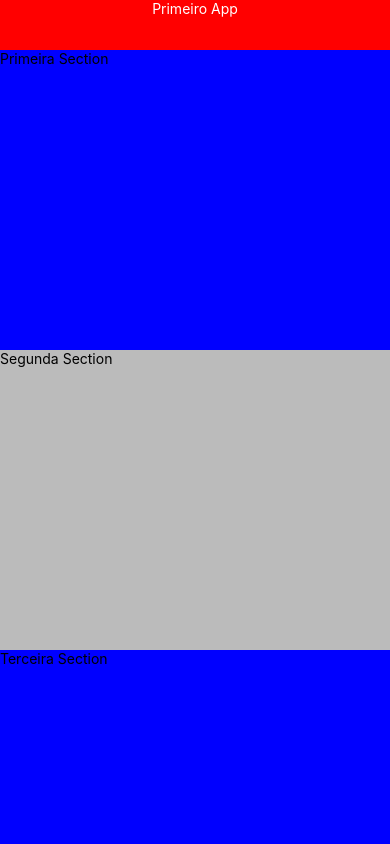
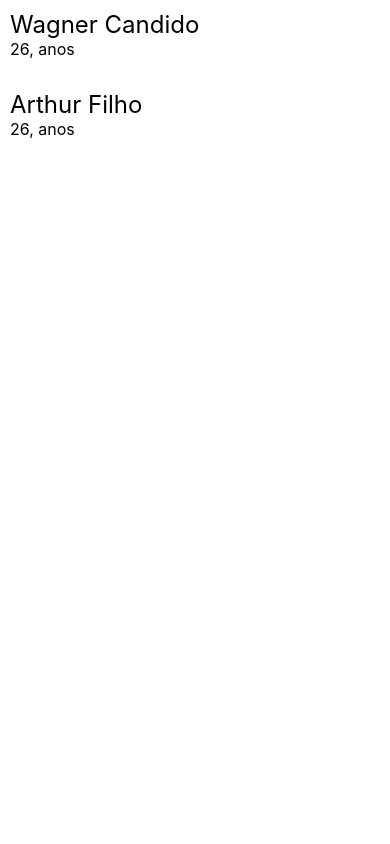
Before and after one commit to wagnercandido/ReactNativeAprendizado, a React Native app: screen / in a window 390 px wide. Shown: the top 844 px of the page. Built offline with nearby package versions, Linux system fonts and the light colour scheme.

Commit message:
FlatList - organização de listas/objetos

```diff
--- a/App.js
+++ b/App.js
@@ -1,49 +1,53 @@
 import React, { Component } from 'react';
-import { Platform, StyleSheet, Text, View, ScrollView } from 'react-native';
+import { Platform, StyleSheet, Text, View, FlatList} from 'react-native';
+import { isTemplateElement } from '@babel/types';
 
 export default class App extends Component {
+
+  constructor(props) {
+    super(props);
+    this.state = {
+      Nomes: [
+        {key: '1', nome: 'Wagner Candido', idade: 26},
+        {key: '2', nome: 'Arthur Filho', idade: 26},
+        {key: '3', nome: 'David Luna', idade: 26},
+        {key: '4', nome: 'Kaique Candido', idade: 26},
+        {key: '5', nome: 'Victor Medeiros', idade: 26},
+      ]
+    };
+  }
+
+  renderNome(item) {
+    return (
+      <View style={styles.viewNomes}>
+        <Text style={styles.nome}>{item.nome}</Text>
+        <Text style={styles.idade}>{item.idade}, anos</Text>
+      </View>
+    )
+  }
 
   render() {
     return (
       <View style={styles.container}>
-        {/* <Text style={styles.welcome}>Welcome my first project</Text> */}
-        <View style={styles.header}>
-          <Text style={styles.title}>Primeiro App</Text>
-        </View>
-        <ScrollView>
-          <View style={styles.section1}>
-            <Text style={styles.texto}>Primeira Section</Text>
-          </View>
-          <View style={styles.section2}>
-            <Text style={styles.texto}>Segunda Section</Text>
-          </View>
-          <View style={styles.section1}>
-            <Text style={styles.texto}>Terceira Section</Text>
-          </View>
-          <View style={styles.section2}>
-            <Text style={styles.texto}>Quarta Section</Text>
-          </View>
-        </ScrollView>
+        <FlatList style={styles.flatList} data={this.state.Nomes} renderItem={({item}) => this.renderNome(item)}/>
       </View>
     );
   }
 }
 
 const styles = StyleSheet.create({
-  title: {
-    textAlign: 'center',
-    color: '#FFF'
+  flatList: {
+    height: 150
   },
-  section1: {
-    backgroundColor: '#0000ff',
-    height: 300,
+  viewNomes: {
+    height: 80,
+    padding: 10
   },
-  section2: {
-    backgroundColor: '#BBB',
-    height: 300,
+  nome: {
+    fontSize: 24,
   },
-  header: {
-    backgroundColor: 'red',
-    height: 50,
+  idade: {
+    fontSize: 16,
   }
+
 });
```
